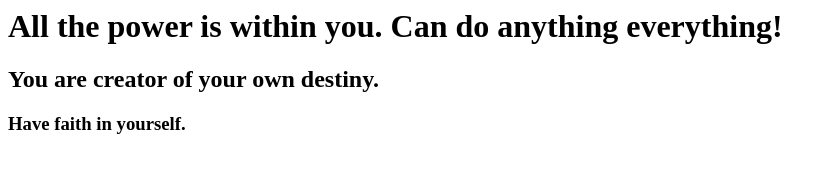
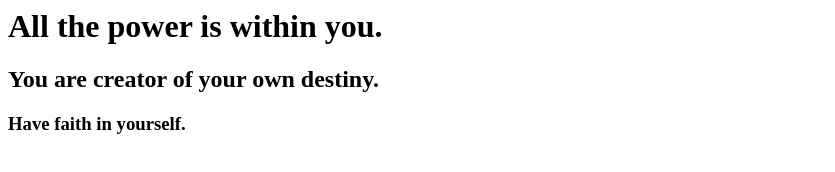
Before and after one commit to ramninder/practicegitstuff, a plain HTML site: page index.html in a window 1280 px wide. Shown: the whole page, without its empty margins (0-835 px from the left). Drawn offline with Linux system fonts and the light colour scheme.

Commit message:
updated quote 1

```diff
--- a/index.html
+++ b/index.html
@@ -1,7 +1,7 @@
 <html>
 	<body>
 
-		<h1>All the power is within you. Can do anything everything!</h1>
+		<h1>All the power is within you.</h1>
 		<h2>You are creator of your own destiny.</h2>
 		<h3>Have faith in yourself.</h3>
 	</body>
```
